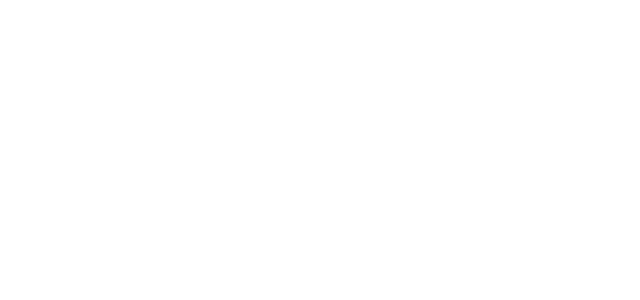
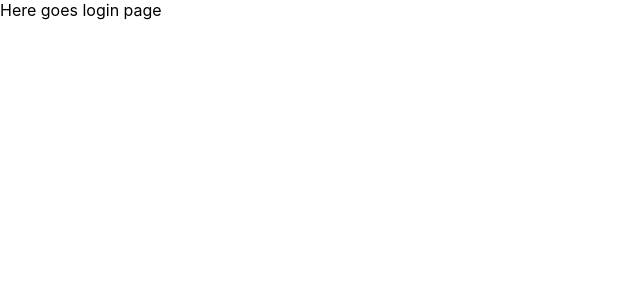
Before and after one commit to 2023KoscomTeam1/react-front, a React (Create React App) app: page /login in a window 1280 px wide. Before the commit this address had no page. Shown: the top 300 px of the page, without its empty margins (0-640 px from the left). Built offline with nearby package versions, Linux system fonts and the light colour scheme.

Commit message:
feat: Login router

```diff
--- a/src/App.js
+++ b/src/App.js
@@ -1,11 +1,13 @@
 import { Route, BrowserRouter as Router, Routes } from "react-router-dom";
 import Home from "./routes/Home";
+import Login from "./routes/Login";
 
 function App() {
   return (
     <Router>
       <Routes>
-        <Route path="/" element={<Home />}></Route>
+        <Route path="/" element={<Home />} />
+        <Route path="/login" element={<Login />} />
       </Routes>
     </Router>
   );
--- /dev/null
+++ b/src/routes/Login.js
@@ -0,0 +1,4 @@
+function Login() {
+  return <div>Here goes login page</div>;
+}
+export default Login;
```
